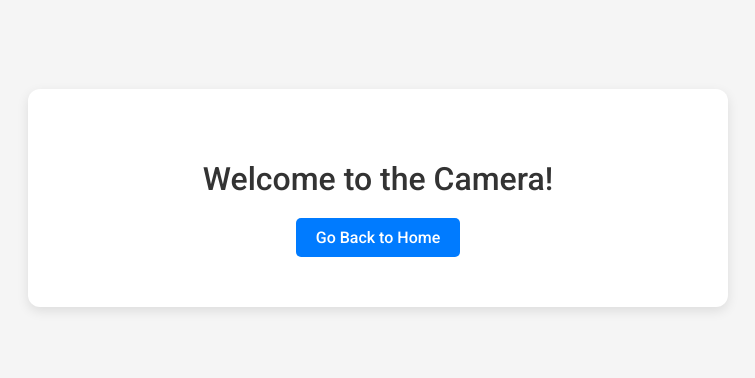
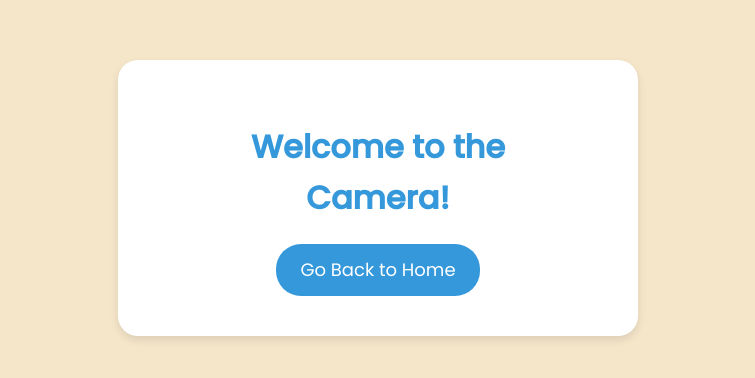
Before and after one commit to tbhatawdekar/Hackathon-2023-ASL, a plain HTML site: page nextpage.html in a window 1280 px wide. Shown: the part 202-580 px from the top of the page, without its empty margins (262-1017 px from the left). Drawn offline with Linux system fonts and the light colour scheme.

Commit message:
Edited the UI on index.html and nextpage.html.

```diff
--- a/nextpage.html
+++ b/nextpage.html
@@ -1,19 +1,56 @@
+
 <!DOCTYPE html>
 <html lang="en">
-
 <head>
     <meta charset="UTF-8">
     <meta name="viewport" content="width=device-width, initial-scale=1.0">
     <title>Welcome to the Next Page</title>
-    <link href="https://fonts.googleapis.com/css2?family=Roboto:wght@300;400;500&display=swap" rel="stylesheet">
-    <link rel="stylesheet" href="styles.css">
+    <link href="https://fonts.googleapis.com/css2?family=Poppins:wght@300;400;500&display=swap" rel="stylesheet">
+    <style>
+        body {
+            font-family: 'Poppins', sans-serif; /* Updated font family */
+            background-color: #f5e6ca; /* Pastel beige background color */
+            margin: 0;
+            padding: 0;
+            display: flex;
+            flex-direction: column;
+            align-items: center;
+            justify-content: center;
+            height: 100vh; /* Set the body height to 100% of the viewport height */
+        }
+        .container {
+            text-align: center;
+            padding: 40px 60px; /* Adjust padding to shift the text to the right */
+            background-color: #ffffff;
+            border-radius: 20px; /* Rounded corners */
+            box-shadow: 0 4px 8px rgba(0, 0, 0, 0.1);
+            max-width: 400px; /* Set maximum width for the white box */
+            width: 100%; /* Ensure the box takes 100% width within its container */
+            line-height: 1.6; /* Adjust line-height to vertically center the text */
+        }
+        h1 {
+            color: #3498db;
+            margin-bottom: 20px;
+        }
+        .btn {
+            display: inline-block;
+            padding: 12px 24px;
+            font-size: 18px;
+            text-decoration: none;
+            color: #ffffff;
+            background-color: #3498db;
+            border-radius: 25px; /* More rounded corners */
+            transition: background-color 0.3s;
+        }
+        .btn:hover {
+            background-color: #2980b9;
+        }
+    </style>
 </head>
-
 <body>
     <div class="container">
         <h1>Welcome to the Camera!</h1>
         <a href="index.html" class="btn">Go Back to Home</a>
     </div>
 </body>
-
 </html>
```
Also changed, not shown: index.html (+27 -27 lines).
